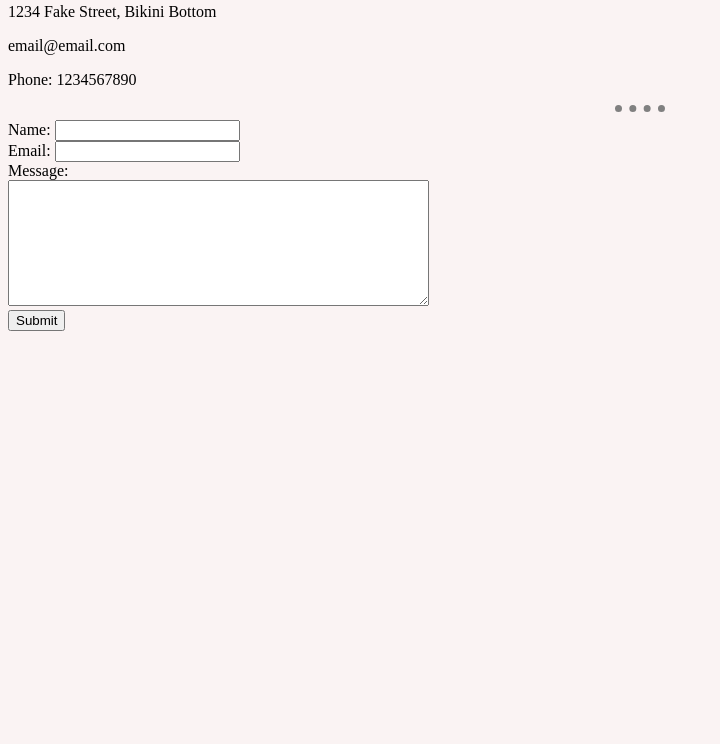
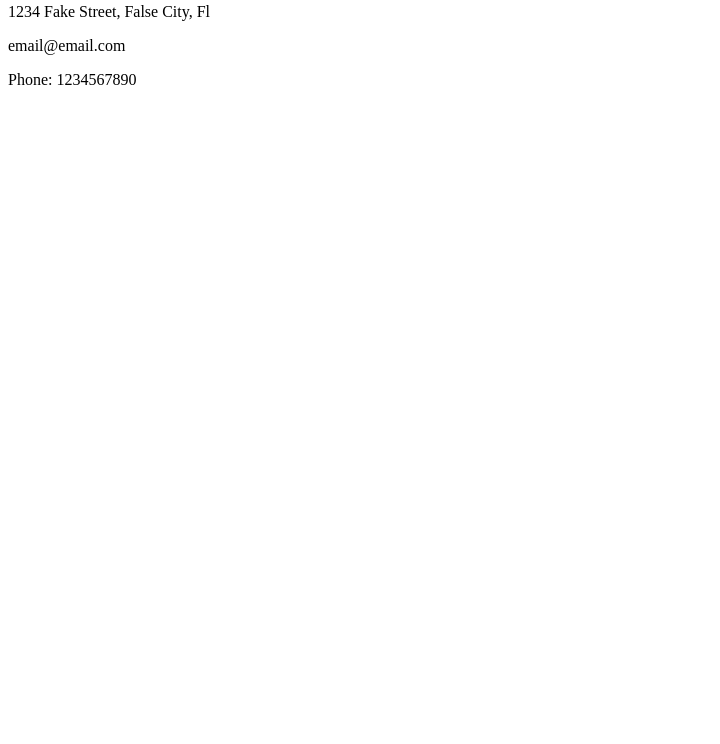
Before and after one commit to CosmicBlitz/practice-website, a plain HTML site: page contactme.html in a window 1280 px wide. Shown: the part 56-800 px from the top of the page, without its empty margins (0-720 px from the left). Drawn offline with Linux system fonts and the light colour scheme.

Commit message:
Revert "Added CSS and added text area to contact page"

```diff
--- a/contactme.html
+++ b/contactme.html
@@ -3,22 +3,11 @@
   <head>
     <meta charset="utf-8">
     <title>Contact Me</title>
-    <link rel="stylesheet" href="css/styles.css">
   </head>
   <body>
     <h3>Contact Me</h3>
-    <p>1234 Fake Street, Bikini Bottom</p>
+    <p>1234 Fake Street, False City, Fl</p>
     <p>email@email.com</p>
     <p>Phone: 1234567890</p>
-    <hr>
-    <form action="mailto:loftystandard@gmail.com" method="post" enctype="text/plain">
-      <label>Name:</label>
-      <input type="text" name="yourName" value=""><br>
-      <label>Email:</label>
-      <input type="email" name="yourEmail" value=""><br>
-      <label>Message:</label><br>
-      <textarea name="message" rows="8" cols="50"></textarea><br>
-      <input type="submit" name="">
-    </form>
   </body>
 </html>
--- a/css/styles.css
+++ /dev/null
@@ -1,19 +0,0 @@
-body {
-  background-color: #faf3f3;
-}
-
-hr {
-  width: 4%;
-  border-style: none;
-  border-top: dotted;
-  border-width: 7px;
-  border-color: grey;
-}
-
-h1 {
-  color: #66BFBF;
-}
-
-h3 {
-  color: #a7bbd0;
-}
```
Also changed, not shown: hobbies.html (+4 -5 lines), index.html (+0 -1 lines).
